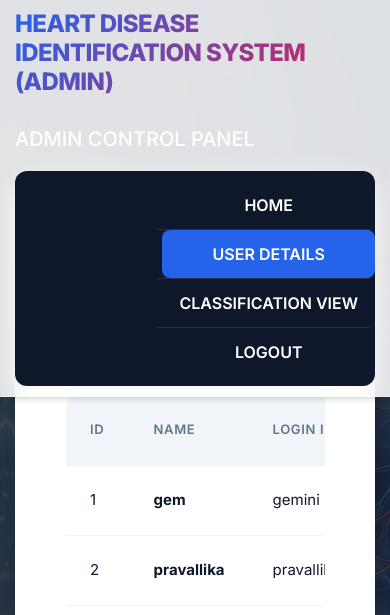
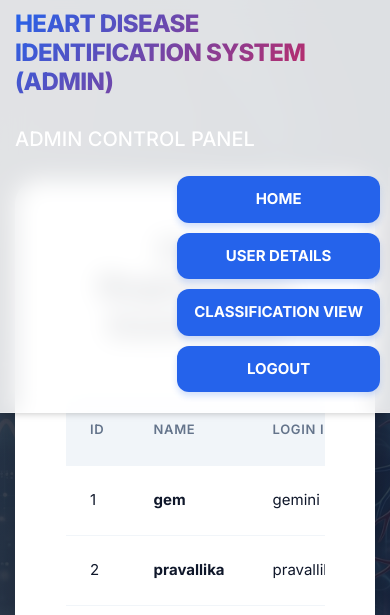
Before and after one commit to Anitha223/heart_disease_prediction, a Django app: page /userDetails in a window 390 px wide. Shown: the top 615 px of the page. Run offline with Django 4.2, Linux system fonts and the light colour scheme; data comes from the database, SQL or seed files in the repository; parts of the project's set-up code (start-up, migrations or seed data) failed here and were passed over; some libraries are stand-ins or nearby versions.

Commit message:
Removed dark background and styled mobile links as individual blue buttons

```diff
--- a/templates/assets/premium_styles.css
+++ b/templates/assets/premium_styles.css
@@ -224,7 +224,7 @@ body {
     transform: translateY(-5px);
 }
 
-/* Mobile Menu Ultimate Fix - Always Visible */
+/* Mobile Menu Ultimate Fix - Clean Buttons */
 @media (max-width: 991px) {
     .navbar-toggler {
         display: none !important;
@@ -233,10 +233,9 @@ body {
         display: flex !important;
         flex-direction: column;
         width: 100%;
-        background: #0f172a;
-        border-radius: 12px;
-        margin-top: 15px;
-        padding: 10px 5px;
+        background: transparent !important;
+        margin-top: 20px;
+        padding: 0;
         height: auto !important;
         visibility: visible !important;
         opacity: 1 !important;
@@ -244,15 +243,16 @@ body {
     .nav-item {
         width: 100%;
         text-align: center;
-        border-bottom: 1px solid rgba(255,255,255,0.1);
-    }
-    .nav-item:last-child {
-        border-bottom: none;
+        margin-bottom: 10px;
     }
     .nav-link {
+        background: var(--primary) !important;
         color: white !important;
-        font-size: 16px !important;
+        font-size: 15px !important;
+        font-weight: 700 !important;
         padding: 12px !important;
         width: 100%;
+        border-radius: 12px !important;
+        box-shadow: 0 4px 6px rgba(37, 99, 235, 0.2) !important;
     }
 }
```
